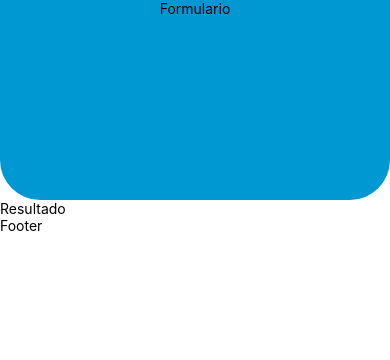
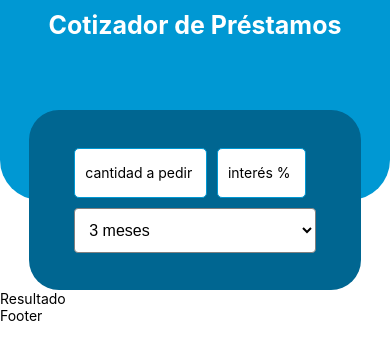
Before and after one commit to areantbd/cotizador-de-prestamos, a React Native app: screen / in a window 390 px wide. Shown: the top 360 px of the page. Built offline with nearby package versions, Linux system fonts and the light colour scheme.

Commit message:
feat: added textareas and picker, some styles

```diff
--- a/App.js
+++ b/App.js
@@ -1,14 +1,18 @@
 import React from "react";
 import Constants from "expo-constants"
-import { SafeAreaView, StyleSheet, Text, View } from "react-native";
+import { SafeAreaView, StyleSheet, Text, View, StatusBar } from "react-native";
 import theme from "./src/utils/theme"
+import Form from "./src/components/Form";
 
 
 export default function App() {
   return (
     <>
+      <StatusBar barStyle={"light-content"}/>
       <SafeAreaView style={styles.safeArea}>
-        <Text>Formulario</Text>
+      <View style={styles.background}/>
+        <Text style={styles.titleApp} >Cotizador de Préstamos</Text>
+        <Form />
       </SafeAreaView>
 
       <View>
@@ -25,11 +29,23 @@ export default function App() {
 
 const styles = StyleSheet.create({
   safeArea: {
+    height: 290,
+    alignItems: "center",
+    // marginTop: Constants.statusBarHeight
+  },
+  background:{
     backgroundColor: theme.colors.primary,
     height: 200,
+    width: "100%",
     borderBottomLeftRadius: 40,
     borderBottomRightRadius: 40,
-    alignItems: "center",
-    marginTop: Constants.statusBarHeight
+    position: "absolute",
+    zIndex: -1
+  },
+  titleApp: {
+    fontSize: 25,
+    color: "#fff",
+    fontWeight: "bold",
+    marginTop: 10
   }
 })
--- a/package.json
+++ b/package.json
@@ -9,10 +9,12 @@
     "web": "expo start --web"
   },
   "dependencies": {
+    "@react-native-picker/picker": "^2.4.8",
     "expo": "~47.0.12",
     "expo-status-bar": "~1.4.2",
     "react": "18.1.0",
-    "react-native": "0.70.5"
+    "react-native": "0.70.5",
+    "react-native-picker-select": "^7.0.0"
   },
   "devDependencies": {
     "@babel/core": "^7.12.9"
--- /dev/null
+++ b/src/components/Dropdown.jsx
@@ -0,0 +1,53 @@
+import { useState } from "react";
+import { StyleSheet } from "react-native";
+import { Picker } from "@react-native-picker/picker";
+
+const Dropdown = () => {
+  const [selectedMonths, setSelectedMonths] = useState(null);
+
+  console.log(selectedMonths)
+
+  return (
+    <Picker
+      prompt="select months"
+      mode="dialog"
+      style={styles.inputAndroid}
+      selectedValue={selectedMonths}
+      onValueChange={(itemValue, itemIndex) => setSelectedMonths(itemValue)}
+    >
+      <Picker.Item label="3 meses" value="3" />
+      <Picker.Item label="6 meses" value="6" />
+      <Picker.Item label="12 meses" value="12" />
+      <Picker.Item label="24 meses" value="24" />
+    </Picker>
+  );
+};
+
+const styles = StyleSheet.create({
+  inputIOS: {
+    fontSize: 16,
+    paddingVertical: 12,
+    paddingHorizontal: 10,
+    borderWidth: 1,
+    borderColor: "grey",
+    borderRadius: 4,
+    color: "black",
+    paddingRight: 30,
+    backgroundColor: "#fff",
+    marginHorizontal: -5,
+  },
+  inputAndroid: {
+    fontSize: 16,
+    paddingVertical: 12,
+    paddingHorizontal: 10,
+    borderWidth: 1,
+    borderColor: "grey",
+    borderRadius: 4,
+    color: "black",
+    paddingRight: 30,
+    backgroundColor: "#fff",
+    marginHorizontal: -5,
+  },
+});
+
+export default Dropdown;
--- /dev/null
+++ b/src/components/Form.jsx
@@ -0,0 +1,59 @@
+import { View, TextInput, StyleSheet, Text } from "react-native";
+import React from "react";
+import theme from "../utils/theme";
+import Dropdown from "./Dropdown";
+
+const Form = () => {
+  return (
+    <View style={styles.viewForm}>
+      <View style={styles.viewInputs}>
+        <TextInput
+          placeholder="cantidad a pedir"
+          keyboardType="numeric"
+          style={styles.input}
+        />
+        <TextInput
+          placeholder="interés %"
+          keyboardType="numeric"
+          style={[styles.input, styles.inputPercentage]}
+        />
+      </View>
+      <Dropdown />
+    </View>
+  );
+};
+
+const styles = StyleSheet.create({
+  viewForm: {
+    position: "absolute",
+    bottom: 0,
+    width: "85%",
+    paddingHorizontal: 50,
+    backgroundColor: theme.colors.primaryDark,
+    borderRadius: 30,
+    height: 180,
+    justifyContent: "center",
+  },
+  viewInputs: {
+    flexDirection: "row",
+  },
+  input: {
+    height: 50,
+    backgroundColor: "#fff",
+    borderWidth: 1,
+    borderColor: theme.colors.primary,
+    borderRadius: 5,
+    width: "60%",
+    marginRight: 5,
+    marginLeft: -5,
+    marginBottom: 10,
+    color: "#000",
+    paddingHorizontal: 10,
+  },
+  inputPercentage: {
+    width: "40%",
+    marginLeft: 5,
+  },
+});
+
+export default Form;
```
Also changed, not shown: 1 other file (tests, documents, lock files or other folders).
